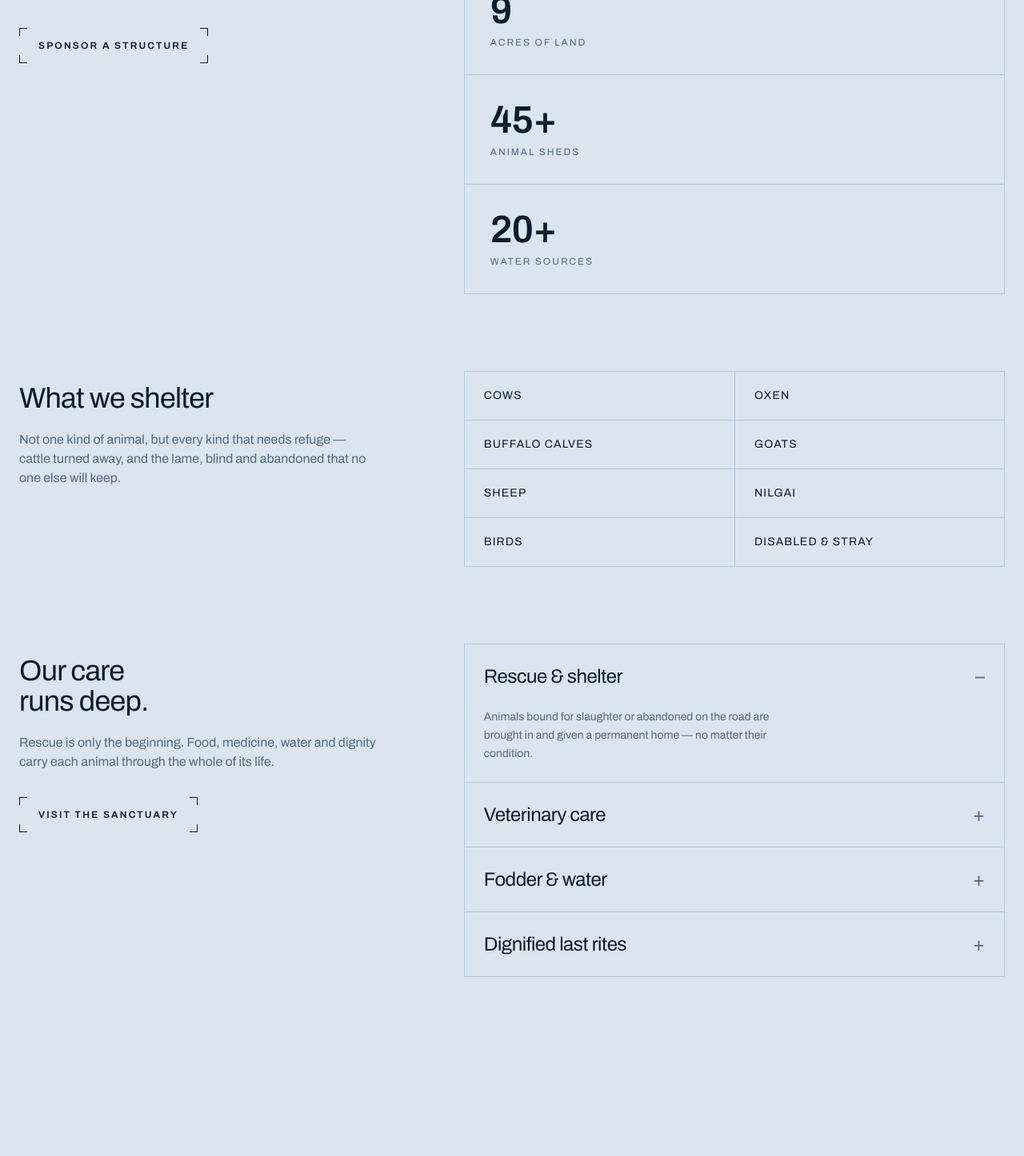
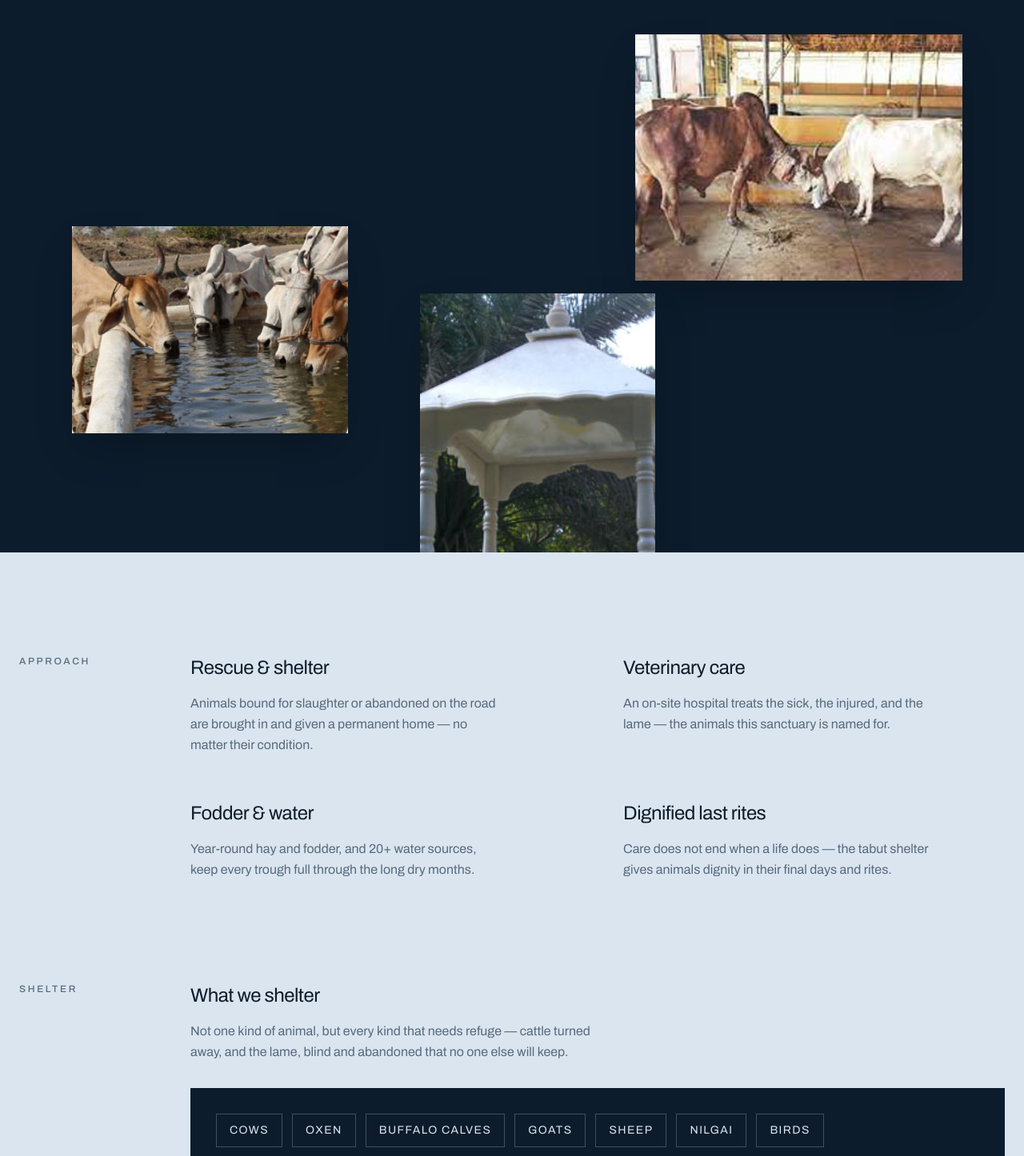
Before and after one commit to Viram-Tech/kuvalapanjrapole, a React (Vite) app: page / in a window 1280 px wide. Shown: the part 1420-2866 px from the top of the page at 80% size. Built offline with nearby package versions, Linux system fonts and the light colour scheme.

Commit message:
Overview: APPROACH-style 2x2 grid, borderless stats, tag chips, collage; drawer right; remove emojis/menu-logo; GU/HI mission translations; remove chart border

```diff
--- a/src/components/Footer.jsx
+++ b/src/components/Footer.jsx
@@ -21,7 +21,7 @@ export default function Footer() {
             rel="noopener"
             className="mt-5 inline-flex items-center gap-2 text-sm text-ink underline underline-offset-4 transition-colors hover:text-maroon"
           >
-            <span aria-hidden>📍</span> Shri Khodadhor Panjrapole, Kuvala — view on Google Maps
+Shri Khodadhor Panjrapole, Kuvala — view on Google Maps
           </a>
         </div>
 
--- a/src/i18n.jsx
+++ b/src/i18n.jsx
@@ -32,8 +32,10 @@ const DICT = {
     },
     body: {
       en: 'Shri Khodadhor Panjrapole rescues abandoned and slaughter-bound animals — giving over a thousand of them lifelong care, rooted in ahimsa.',
-      hi: 'श्री खोडाधोर पांजरापोळ त्यागे हुए और कत्ल की ओर भेजे जा रहे पशुओं को बचाता है — अहिंसा की भावना से हज़ार से अधिक पशुओं को आजीवन सेवा देता है।',
-      gu: 'શ્રી ખોડાધોર પાંજરાપોળ ત્યજાયેલા અને કતલ તરફ જતા પશુઓને બચાવે છે — અહિંસાના ભાવે હજારથી વધુ પશુઓને આજીવન સેવા આપે છે.',
+      // Gujarati taken verbatim from the sanctuary's own site.
+      gu: 'અમે ઘેંટા-બકરા-પાડા-ગાય-બળદ-રોઝ પક્ષી અને લુલા-લંગડા-આંધળા નીરાધાર પશુ-પક્ષીઓને કતલખાને જતા બચાવીને આ પાંજરાપોળમાં સમાવી લઈએ છીએ.',
+      // Hindi generated from the Gujarati mission line.
+      hi: 'हम भेड़-बकरी-भैंस-गाय-बैल-रोझ, पक्षी और लूले-लंगड़े-अंधे निराधार पशु-पक्षियों को कत्लख़ाने जाने से बचाकर इस पांजरापोल में आश्रय देते हैं।',
     },
     donate: { en: 'Sponsor a Structure', hi: 'संरचना का सहयोग करें', gu: 'સંરચનાનું દાન કરો' },
     story: { en: 'Read our story', hi: 'हमारी कहानी', gu: 'અમારી કહાણી' },
--- a/src/pages/QRLanding.jsx
+++ b/src/pages/QRLanding.jsx
@@ -68,10 +68,10 @@ export default function QRLanding() {
       {/* Directions + contact */}
       <div className="mt-6 grid grid-cols-2 gap-3">
         <a href={MAPS} target="_blank" rel="noopener" className="rounded-none border border-line px-4 py-4 text-center font-semibold text-ink">
-          📍 Directions
+          Directions
         </a>
         <a href="tel:+919586588261" className="rounded-none border border-line px-4 py-4 text-center font-semibold text-ink">
-          📞 Call
+          Call
         </a>
       </div>
 
--- a/src/sections/Overview.jsx
+++ b/src/sections/Overview.jsx
@@ -1,116 +1,100 @@
-import { useState } from 'react'
 import { useLang } from '../i18n.jsx'
 import { STATS } from '../data/site.js'
 
 const SHELTERS = ['Cows', 'Oxen', 'Buffalo calves', 'Goats', 'Sheep', 'Nilgai', 'Birds', 'Disabled & stray']
 
-const CARE = [
+// Approach principles — a 2×2 grid of heading + description.
+const APPROACH = [
   { t: 'Rescue & shelter', d: 'Animals bound for slaughter or abandoned on the road are brought in and given a permanent home — no matter their condition.' },
   { t: 'Veterinary care', d: 'An on-site hospital treats the sick, the injured, and the lame — the animals this sanctuary is named for.' },
   { t: 'Fodder & water', d: 'Year-round hay and fodder, and 20+ water sources, keep every trough full through the long dry months.' },
   { t: 'Dignified last rites', d: 'Care does not end when a life does — the tabut shelter gives animals dignity in their final days and rites.' },
 ]
 
-// A label framed by four corner ticks (RRE-style bracketed button).
-function Bracket({ children }) {
-  const corner = 'pointer-events-none absolute h-2.5 w-2.5 border-ink'
+// Scattered photo band shown between the intro and the approach (stays dark).
+const COLLAGE = [
+  { src: '/images/xservices-img1.jpg', cls: 'right-[6%] top-[8%] w-[32%] aspect-[4/3]' },
+  { src: '/images/watertank.jpg', cls: 'left-[7%] top-[42%] w-[27%] aspect-[4/3]' },
+  { src: '/images/chabutra.jpg', cls: 'left-[41%] top-[54%] w-[23%] aspect-[3/4]' },
+]
+
+function Collage() {
   return (
-    <span className="relative inline-flex items-center px-6 py-3.5 text-xs font-semibold uppercase tracking-[0.18em] text-ink transition-colors group-hover:text-maroon">
-      <span className={`${corner} left-0 top-0 border-l border-t`} />
-      <span className={`${corner} right-0 top-0 border-r border-t`} />
-      <span className={`${corner} bottom-0 left-0 border-b border-l`} />
-      <span className={`${corner} bottom-0 right-0 border-b border-r`} />
-      {children}
-    </span>
-  )
-}
-
-function Heading({ title, body, cta }) {
-  return (
-    <div className="md:py-4">
-      <h3 className="font-display text-3xl leading-[1.05] tracking-tight text-ink sm:text-4xl">{title}</h3>
-      <p className="mt-5 max-w-md text-ink-2">{body}</p>
-      {cta && (
-        <a href={cta.href} className="group mt-8 inline-block">
-          <Bracket>{cta.label}</Bracket>
-        </a>
-      )}
+    <div className="relative left-1/2 my-24 w-screen -translate-x-1/2 overflow-hidden bg-ink md:my-32">
+      {/* mobile — simple row */}
+      <div className="grid grid-cols-2 gap-3 px-5 py-14 md:hidden">
+        {COLLAGE.map((im) => (
+          <img key={im.src} src={im.src} alt="" aria-hidden="true" className="h-40 w-full object-cover" />
+        ))}
+      </div>
+      {/* desktop — scattered */}
+      <div className="relative mx-auto hidden h-[88vh] max-w-7xl md:block">
+        {COLLAGE.map((im) => (
+          <img key={im.src} src={im.src} alt="" aria-hidden="true" className={`absolute object-cover shadow-2xl ${im.cls}`} />
+        ))}
+      </div>
     </div>
   )
 }
 
 export default function Overview() {
   const { t } = useLang()
-  const [open, setOpen] = useState(0)
 
   return (
-    <section id="overview" className="px-4 py-24 sm:px-6 md:py-32">
-      <div className="mx-auto max-w-7xl">
+    <section id="overview" className="py-24 md:py-32">
+      <div className="mx-auto max-w-7xl px-4 sm:px-6">
         {/* Mission intro */}
         <p className="max-w-4xl font-display text-3xl leading-[1.12] tracking-tight text-ink sm:text-4xl md:text-5xl">
           {t('hero.body')}
         </p>
 
-        <div className="mt-16 grid gap-x-14 gap-y-16 md:mt-24 md:grid-cols-[0.85fr_1.15fr] md:items-start md:gap-y-24">
-          {/* Row 1 — mission + stat cards */}
-          <Heading
-            title={<>The rescue<br />that can’t wait</>}
-            body="Every day counts. Animals arrive from the road and the market, and the sanctuary takes them in — the strong and the broken alike."
-            cta={{ href: '#sponsor', label: 'Sponsor a structure' }}
-          />
-          <div className="border border-line">
-            {STATS.map((s, i) => (
-              <div key={s.label} className={`px-8 py-8 ${i > 0 ? 'border-t border-line' : ''}`}>
-                <p className="font-display text-4xl font-semibold text-ink sm:text-5xl">{s.value}</p>
-                <p className="mt-2 text-xs uppercase tracking-[0.16em] text-ink-2">{s.label}</p>
+        {/* Stats — clean, borderless */}
+        <dl className="mt-14 grid grid-cols-2 gap-x-8 gap-y-10 sm:grid-cols-4 md:mt-16">
+          {STATS.map((s) => (
+            <div key={s.label}>
+              <dt className="font-display text-4xl font-semibold text-ink sm:text-5xl">{s.value}</dt>
+              <dd className="mt-2 text-xs uppercase tracking-[0.16em] text-ink-2">{s.label}</dd>
+            </div>
+          ))}
+        </dl>
+      </div>
+
+      {/* Scattered photo band */}
+      <Collage />
+
+      <div className="mx-auto max-w-7xl px-4 sm:px-6">
+        {/* Approach — small label + 2×2 grid of principles */}
+        <div className="grid gap-x-12 gap-y-10 md:grid-cols-[150px_1fr] md:gap-x-16">
+          <p className="eyebrow text-xs text-ink-2">Approach</p>
+          <div className="grid gap-x-16 gap-y-14 sm:grid-cols-2">
+            {APPROACH.map((c) => (
+              <div key={c.t}>
+                <h3 className="font-display text-2xl tracking-tight text-ink">{c.t}</h3>
+                <p className="mt-4 max-w-sm leading-relaxed text-ink-2">{c.d}</p>
               </div>
             ))}
           </div>
+        </div>
 
-          {/* Row 2 — what we shelter + grid */}
-          <Heading
-            title="What we shelter"
-            body="Not one kind of animal, but every kind that needs refuge — cattle turned away, and the lame, blind and abandoned that no one else will keep."
-          />
-          <div className="grid grid-cols-2 border border-line">
-            {SHELTERS.map((a, i) => (
-              <div
-                key={a}
-                className={`px-6 py-5 text-sm uppercase tracking-[0.08em] text-ink ${i % 2 ? 'border-l border-line' : ''} ${i >= 2 ? 'border-t border-line' : ''}`}
-              >
-                {a}
-              </div>
-            ))}
-          </div>
-
-          {/* Row 3 — depth + accordion */}
-          <Heading
-            title={<>Our care<br />runs deep.</>}
-            body="Rescue is only the beginning. Food, medicine, water and dignity carry each animal through the whole of its life."
-            cta={{ href: '#contact', label: 'Visit the sanctuary' }}
-          />
-          <div className="border border-line">
-            {CARE.map((c, i) => {
-              const isOpen = open === i
-              return (
-                <div key={c.t} className={i > 0 ? 'border-t border-line' : ''}>
-                  <button
-                    type="button"
-                    onClick={() => setOpen(isOpen ? -1 : i)}
-                    className="flex w-full items-center justify-between gap-4 px-6 py-6 text-left transition-colors hover:text-maroon"
-                    aria-expanded={isOpen}
-                  >
-                    <span className="font-display text-xl tracking-tight text-ink sm:text-2xl">{c.t}</span>
-                    <span className="shrink-0 text-2xl font-light text-ink-2">{isOpen ? '–' : '+'}</span>
-                  </button>
-                  <div className={`grid transition-[grid-template-rows] duration-300 ${isOpen ? 'grid-rows-[1fr]' : 'grid-rows-[0fr]'}`}>
-                    <div className="overflow-hidden">
-                      <p className="max-w-md px-6 pb-6 text-sm leading-relaxed text-ink-2">{c.d}</p>
-                    </div>
-                  </div>
-                </div>
-              )
-            })}
+        {/* What we shelter — heading + tag chips (dark panel) */}
+        <div className="mt-24 grid gap-x-14 gap-y-10 md:mt-32 md:grid-cols-[150px_1fr] md:gap-x-16">
+          <p className="eyebrow text-xs text-ink-2">Shelter</p>
+          <div>
+            <h3 className="font-display text-2xl tracking-tight text-ink">What we shelter</h3>
+            <p className="mt-4 max-w-lg leading-relaxed text-ink-2">
+              Not one kind of animal, but every kind that needs refuge — cattle turned away, and the lame, blind and
+              abandoned that no one else will keep.
+            </p>
+            <div className="mt-8 flex flex-wrap gap-3 bg-ink p-8">
+              {SHELTERS.map((a) => (
+                <span
+                  key={a}
+                  className="border border-paper/25 px-4 py-2.5 text-sm uppercase tracking-[0.1em] text-paper transition-colors hover:border-paper/60"
+                >
+                  {a}
+                </span>
+              ))}
+            </div>
           </div>
         </div>
       </div>
--- a/src/sections/SevaReport.jsx
+++ b/src/sections/SevaReport.jsx
@@ -14,9 +14,7 @@ export default function SevaReport() {
               medical and shelter carry the rest of daily care.
             </p>
           </div>
-          <div className="rounded-none border border-line p-5 sm:p-8">
-            <SevaChart />
-          </div>
+          <SevaChart />
         </div>
       </div>
     </section>
```
Also changed, not shown: src/components/HorizonHeader.jsx (+4 -7 lines).
